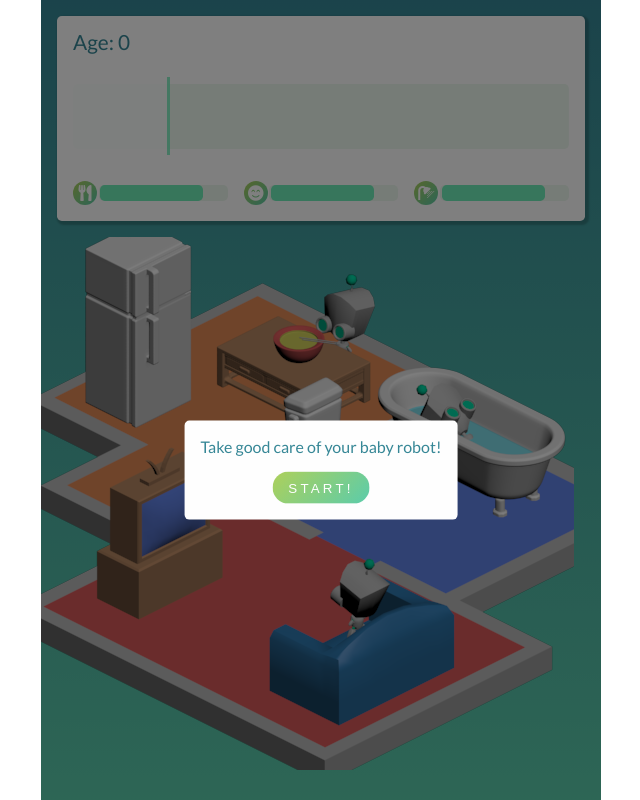
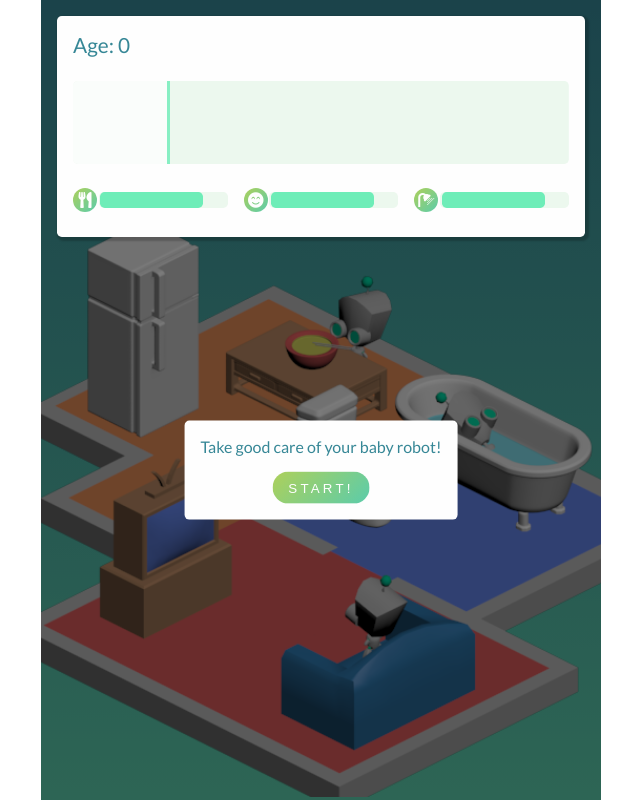
Before and after one commit to maladr0it/metal-baby, a React (Create React App) app: page / in a window 1280 px wide. Shown: the whole page, without its empty margins (319-959 px from the left). Built offline with nearby package versions, Linux system fonts and the light colour scheme.

Commit message:
redo layout css

```diff
--- a/src/components/Game.jsx
+++ b/src/components/Game.jsx
@@ -1,22 +1,30 @@
-import React, { useContext, useRef, useEffect } from 'react';
-import styled from 'styled-components';
+import React, { useContext, useRef, useEffect } from "react";
+import styled from "styled-components";
 
-import HouseMap from './HouseMap';
-import Hud from './Hud';
-import Modal from './Modal';
+import HouseMap from "./HouseMap";
+import Hud from "./Hud";
+import Modal from "./Modal";
 
-import { tickPeriod } from '../gameConfig';
-import { gameTicked } from '../actions';
-import GameStateContext from './GameStateContext';
+import { tickPeriod } from "../gameConfig";
+import { gameTicked } from "../actions";
+import GameStateContext from "./GameStateContext";
 
 const Container = styled.div`
   height: 100%;
   display: flex;
   flex-direction: column;
+  justify-content: center;
   background-image: ${({ theme }) =>
     `linear-gradient(${theme.tertiary}, ${theme.primary})`};
   max-width: 70vh;
   margin: 0 auto;
+`;
+
+const Content = styled.div`
+  max-height: 150vw;
+  display: flex;
+  flex: 1;
+  flex-direction: column;
 `;
 
 const Game = () => {
@@ -43,8 +51,10 @@ const Game = () => {
 
   return (
     <Container>
-      <Hud />
-      <HouseMap />
+      <Content>
+        <Hud />
+        <HouseMap />
+      </Content>
       <Modal />
     </Container>
   );
--- a/src/components/HouseMap.jsx
+++ b/src/components/HouseMap.jsx
@@ -49,6 +49,7 @@ const ImageBoundsPusher = styled.img`
 const MapImageContainer = styled.div`
   position: absolute;
   top: 0;
+  width: 100%;
   img {
     width: 100%;
   }
--- a/src/components/Hud.jsx
+++ b/src/components/Hud.jsx
@@ -1,16 +1,18 @@
-import React from 'react';
-import styled from 'styled-components';
+import React from "react";
+import styled from "styled-components";
 
-import StatusBars from './StatusBars';
-import TaskTrack from './TaskTrack';
-import Score from './Score';
+import StatusBars from "./StatusBars";
+import TaskTrack from "./TaskTrack";
+import Score from "./Score";
 
 const Container = styled.div`
   z-index: 100;
   flex: 1;
+
   display: flex;
   flex-direction: column;
   margin: 1rem;
+  margin-bottom: 0;
   padding: 1rem;
   border-radius: 0.3rem;
 
--- a/src/components/Modal/Modal.jsx
+++ b/src/components/Modal/Modal.jsx
@@ -1,13 +1,12 @@
-import React, { useContext } from 'react';
-import styled from 'styled-components';
+import React, { useContext } from "react";
+import styled from "styled-components";
 
-import GameStateContext from '../GameStateContext';
-import LandingScreen from './LandingScreen';
-import GameOverScreen from './GameOverScreen';
+import GameStateContext from "../GameStateContext";
+import LandingScreen from "./LandingScreen";
+import GameOverScreen from "./GameOverScreen";
 
 const Dimmer = styled.div`
   position: absolute;
-  z-index: 200;
 
   width: 100%;
   max-width: 70vh;
--- a/src/components/Score.jsx
+++ b/src/components/Score.jsx
@@ -1,18 +1,16 @@
-import React, { useContext } from 'react';
-import styled from 'styled-components';
+import React, { useContext } from "react";
+import styled from "styled-components";
 
 import { getAge } from "../selectors";
 import GameStateContext from "./GameStateContext";
 
 const Container = styled.div`
-  flex: 1 1 0;
-
   height: 2rem;
+  flex: 1;
 
   color: ${({ theme }) => theme.tertiary};
-
   font-size: 1.3rem;
-  line-height: 1.3rem;
+  margin-bottom: -0.5rem;
 `;
 
 const Debug = styled.span`
--- a/src/components/StatusBars/StatusBars.jsx
+++ b/src/components/StatusBars/StatusBars.jsx
@@ -1,26 +1,26 @@
-import React from 'react';
-import styled from 'styled-components';
+import React from "react";
+import styled from "styled-components";
 
-import StatusBar from './StatusBar';
+import StatusBar from "./StatusBar";
 
 // TODO: change types to constants
 const BARS = [
   {
-    type: 'hunger',
-    icon: 'fas fa-utensils'
+    type: "hunger",
+    icon: "fas fa-utensils"
   },
   {
-    type: 'fun',
-    icon: 'fas fa-smile-beam'
+    type: "fun",
+    icon: "fas fa-smile-beam"
   },
   {
-    type: 'hygiene',
-    icon: 'fas fa-shower'
+    type: "hygiene",
+    icon: "fas fa-shower"
   }
 ];
 
 const Container = styled.div`
-  flex-grow: 1 1 0;
+  flex: 1;
   display: flex;
   justify-content: center;
 
--- a/src/components/TaskTrack/TaskTrack.jsx
+++ b/src/components/TaskTrack/TaskTrack.jsx
@@ -1,60 +1,26 @@
-import React, { useContext } from 'react';
-import styled, { keyframes } from 'styled-components';
+import React, { useContext } from "react";
+import styled, { keyframes } from "styled-components";
 
-import { tickPeriod } from '../../gameConfig';
-import { IDLE } from '../../constants/taskTypes';
-import GameStateContext from '../GameStateContext';
-import TaskBlock from './TaskBlock';
+import { tickPeriod } from "../../gameConfig";
+import { IDLE } from "../../constants/taskTypes";
+import GameStateContext from "../GameStateContext";
+import TaskBlock from "./TaskBlock";
 
 const trackLength = 6;
 const ticksBefore = 1;
-const TaskTrack = () => {
-  const { state } = useContext(GameStateContext);
-  const { tasks, time } = state;
-
-  // get only the tasks within the acceptable range
-  const getVisibleTasks = () =>
-    Array.from({ length: trackLength }).map((_, i) =>
-      tasks[i + time - ticksBefore] !== undefined
-        ? tasks[i + time - ticksBefore]
-        : IDLE
-    );
-
-  return (
-    <Container>
-      <Track>
-        <TaskBlockContainer key={time}>
-          {getVisibleTasks().map((task, i) => (
-            <TaskBlock key={i} type={task} />
-          ))}
-        </TaskBlockContainer>
-      </Track>
-      <Clip />
-    </Container>
-  );
-};
 
 const Container = styled.div`
   position: relative;
-
-  flex: 5 1 0;
-  display: flex;
-  flex-direction: column;
-  justify-content: center;
-  /* visually center task track in HUD */
-  margin-top: -0.4rem;
+  flex: 2;
+  margin: 1rem 0;
+  overflow: hidden;
+  border-radius: 0.3rem;
 `;
 
 const slide = keyframes`
   to {
     transform: translateX(-${100 / trackLength}%);
   }
-`;
-
-const Track = styled.div`
-  overflow: hidden;
-  border-radius: 0.3rem;
-  height: 50%;
 `;
 
 const TaskBlockContainer = styled.div`
@@ -74,9 +40,35 @@ const Clip = styled.div`
   position: absolute;
   margin-left: -0.3rem;
   width: ${(100 * ticksBefore) / (trackLength - 1)}%;
-  height: 60%;
+  top: 0;
+  height: 100%;
   background-color: ${({ theme }) => theme.background};
   opacity: 0.8;
   border-right: ${({ theme }) => ` 0.2rem solid ${theme.highlight}`};
 `;
+
+const TaskTrack = () => {
+  const { state } = useContext(GameStateContext);
+  const { tasks, time } = state;
+
+  // get only the tasks within the acceptable range
+  const getVisibleTasks = () =>
+    Array.from({ length: trackLength }).map((_, i) =>
+      tasks[i + time - ticksBefore] !== undefined
+        ? tasks[i + time - ticksBefore]
+        : IDLE
+    );
+
+  return (
+    <Container>
+      <TaskBlockContainer key={time}>
+        {getVisibleTasks().map((task, i) => (
+          <TaskBlock key={i} type={task} />
+        ))}
+      </TaskBlockContainer>
+      <Clip />
+    </Container>
+  );
+};
+
 export default TaskTrack;
--- a/src/gameReducer.js
+++ b/src/gameReducer.js
@@ -37,7 +37,6 @@ const game = (state = initialState, action) => {
     case ACTIONS.TICK: {
       // check for game over
       if (checkGameOver(state.needs)) {
-        console.log("game over");
         return {
           ...state,
           playing: false,
```
